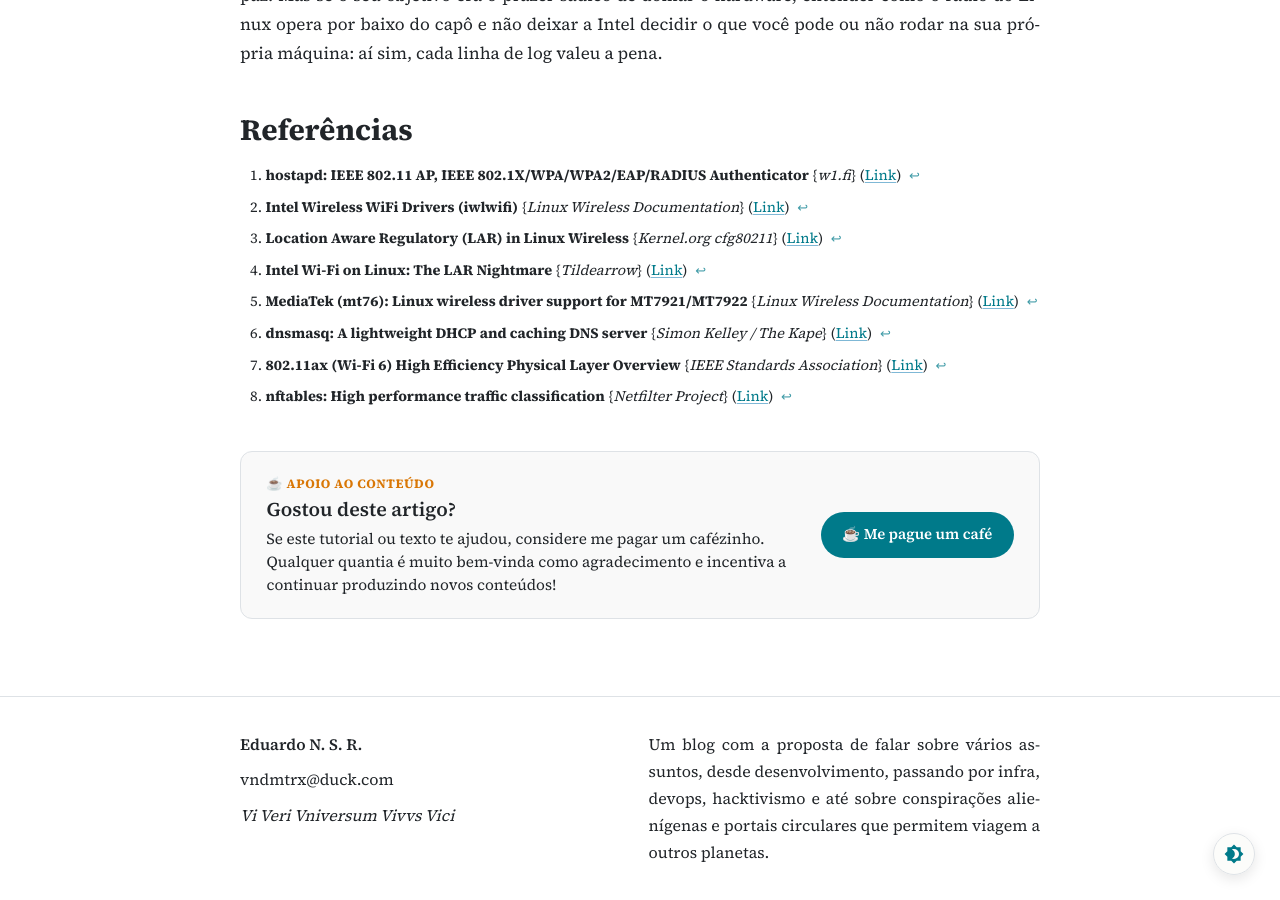
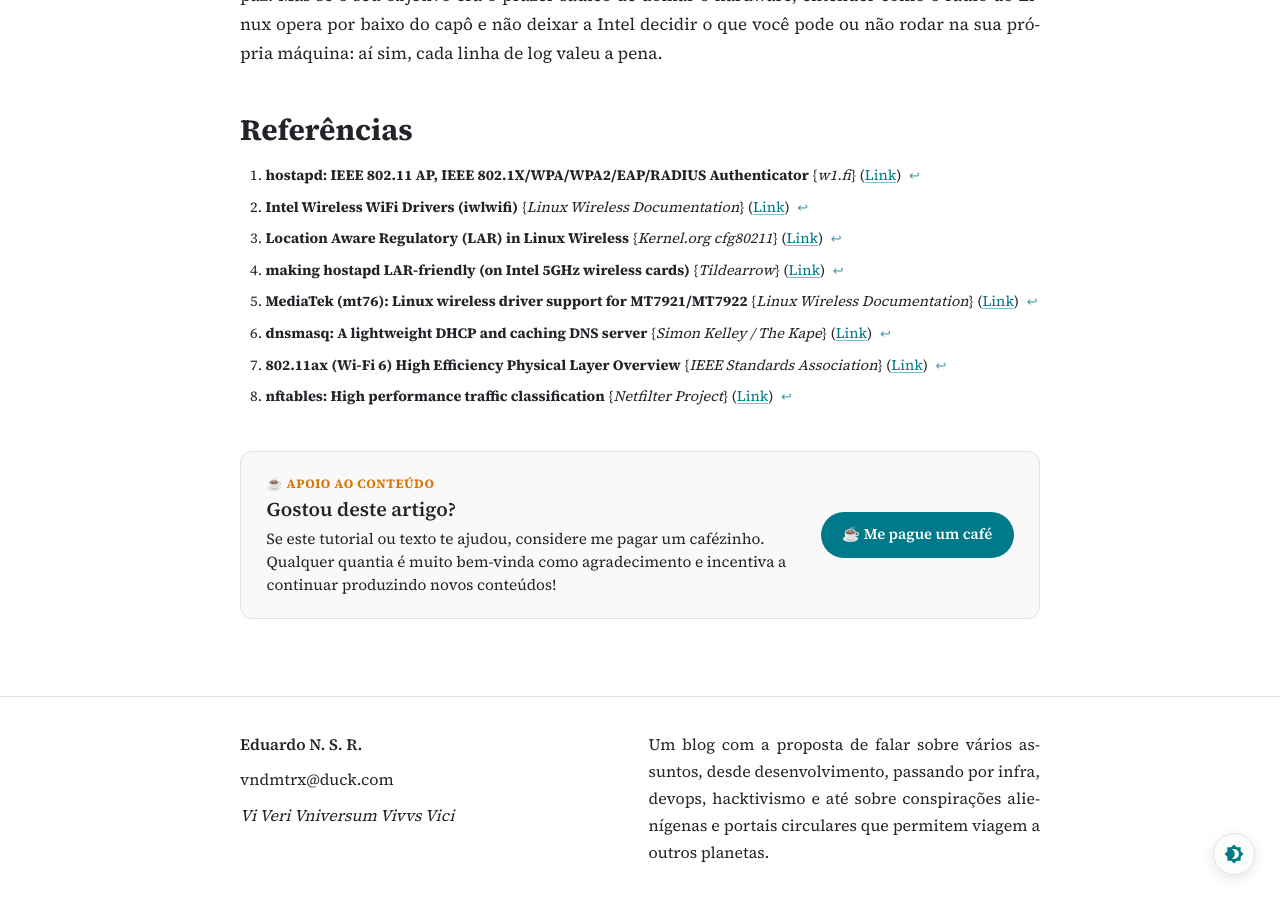
Before and after one commit to vndmtrx/vndmtrx.github.io, a Jekyll site: the page built from _posts/2026/09/2026-09-29-wifi6-debian-trixie.md, in a window 1280 px wide and 900 px high, scrolled down 20150 px. Built offline with Jekyll 4.4.1, drawn with Linux system fonts in a browser that asks for light colours; nearby versions of some CDN libraries.

```diff
--- a/_posts/2026/09/2026-09-29-wifi6-debian-trixie.md
+++ b/_posts/2026/09/2026-09-29-wifi6-debian-trixie.md
@@ -548,5 +548,5 @@ Agora, se formos honestos na ponta do lápis (e a nossa fatura de energia elétr
 [^4]: **Location Aware Regulatory (LAR) in Linux Wireless** {*Kernel.org cfg80211*} ([Link](https://wireless.docs.kernel.org/en/latest/en/developers/regulatory/processing_rules.html))
 [^5]: **802.11ax (Wi-Fi 6) High Efficiency Physical Layer Overview** {*IEEE Standards Association*} ([Link](https://standards.ieee.org/ieee/802.11ax/6618/))
 [^6]: **dnsmasq: A lightweight DHCP and caching DNS server** {*Simon Kelley / The Kape*} ([Link](https://thekelleys.org.uk/dnsmasq/doc.html))
-[^7]: **Intel Wi-Fi on Linux: The LAR Nightmare** {*Tildearrow*} ([Link](https://tildearrow.org/?p=post&mid=72))
+[^7]: **making hostapd LAR-friendly (on Intel 5GHz wireless cards)** {*Tildearrow*} ([Link](https://tildearrow.org/?p=post&month=7&year=2022&item=lar))
 [^8]: **MediaTek (mt76): Linux wireless driver support for MT7921/MT7922** {*Linux Wireless Documentation*} ([Link](https://wireless.docs.kernel.org/en/latest/en/users/drivers/mediatek.html))
```
